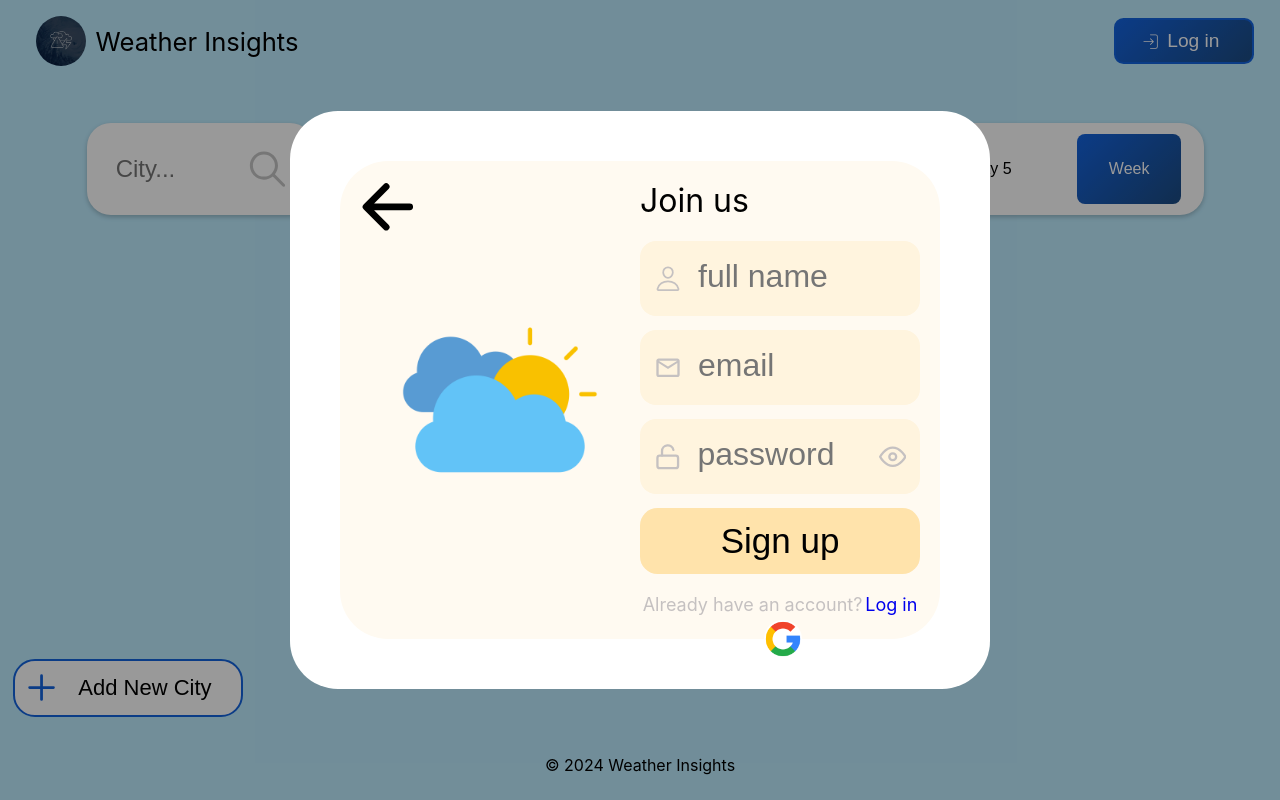
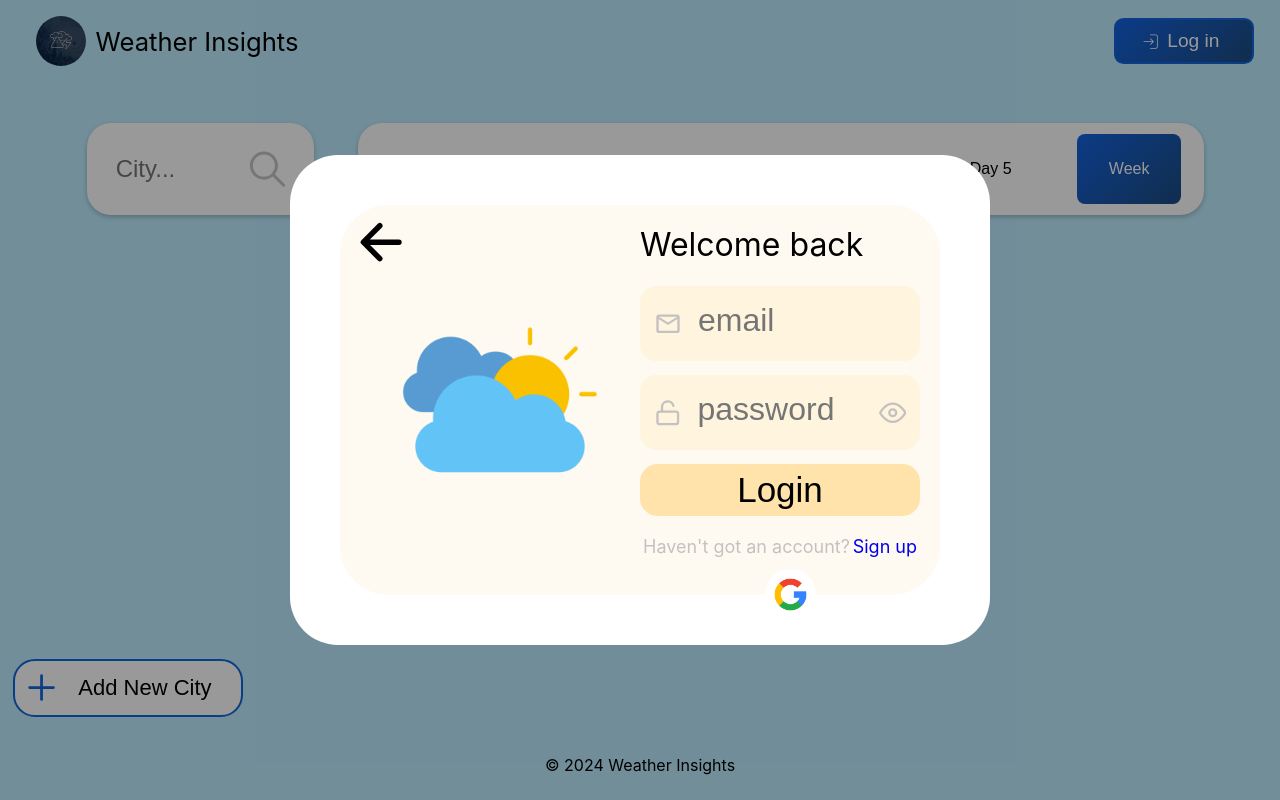
Before and after one commit to data-opser/weather-insights, a React (Create React App) app in the folder frontend/: page / in a window 1280 px wide. Both pictures are taken after a click on the button "Log in". Built offline with nearby package versions, Linux system fonts and the light colour scheme.

Commit message:
fixed google-ref positon

```diff
--- a/frontend/src/components/Form.js
+++ b/frontend/src/components/Form.js
@@ -26,7 +26,7 @@ function Form({ type, setActive }) {
     },
   };
 
-  const config = formConfig[type] || formConfig.Login;
+  const config = formConfig[type] || formConfig.login;
   const [showPassword, setShowPassword] = useState(false);
   const handleClick = () => {
     setShowPassword(!showPassword);
@@ -68,7 +68,7 @@ function Form({ type, setActive }) {
           </div>
         </form>
       </div>
-      <img src={google_icon} className='google-icon'></img>
+      <img src={google_icon} className='google-icon' alt='google-ref'></img>
       <button className='return-button' onClick={closeForm} >
         <IoArrowBack className='return-arrow' />
       </button>
--- a/frontend/src/components/Header.js
+++ b/frontend/src/components/Header.js
@@ -28,7 +28,7 @@ function Header() {
         Log in
       </button>
       <Modal active={modalActive} setActive={setModalActive}>
-        <Form type='register' setActive={setModalActive} />
+        <Form type='login' setActive={setModalActive} />
       </Modal>
     </div>
   );
--- a/frontend/src/styles/Form.css
+++ b/frontend/src/styles/Form.css
@@ -124,14 +124,14 @@
 }
 
 .google-icon {
-  height: 8%;
+  height: 35px;
   position: absolute;
-  bottom: -4%;
-  right: 23%;
   background: white;
   border-radius: 2em;
   cursor: pointer;
-  /* border: 10px solid white; */
+  border: 8px solid white;
+  bottom: -25.5px;
+  right: calc(25% - 25.5px);
 }
 
 @media screen and (max-width: 1100px) {
@@ -147,8 +147,7 @@
   }
 
   .google-icon {
-    bottom: -3%;
-    right: 45%;
+    right: calc(50% - 25.5px);
   }
 
   .return-button {
```
